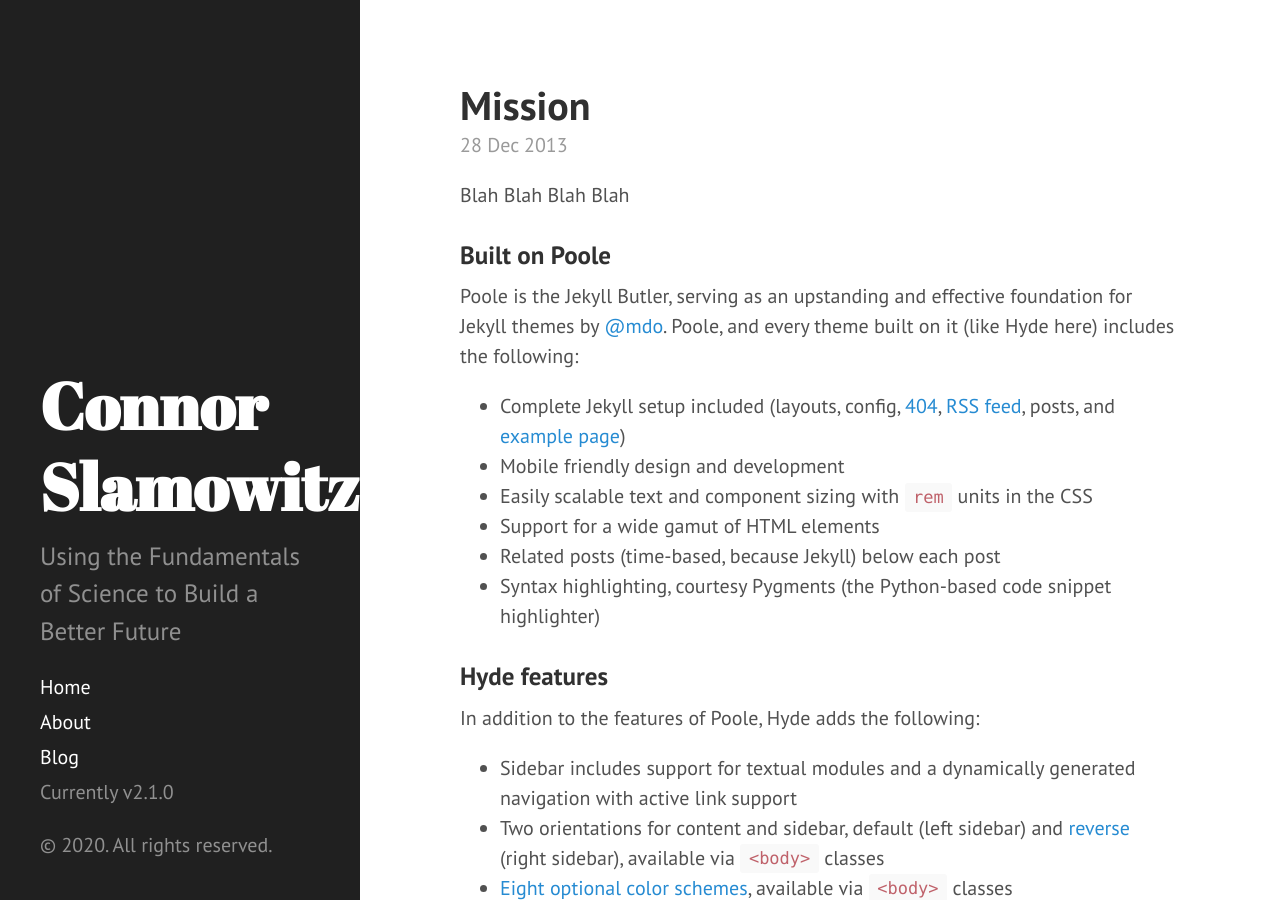
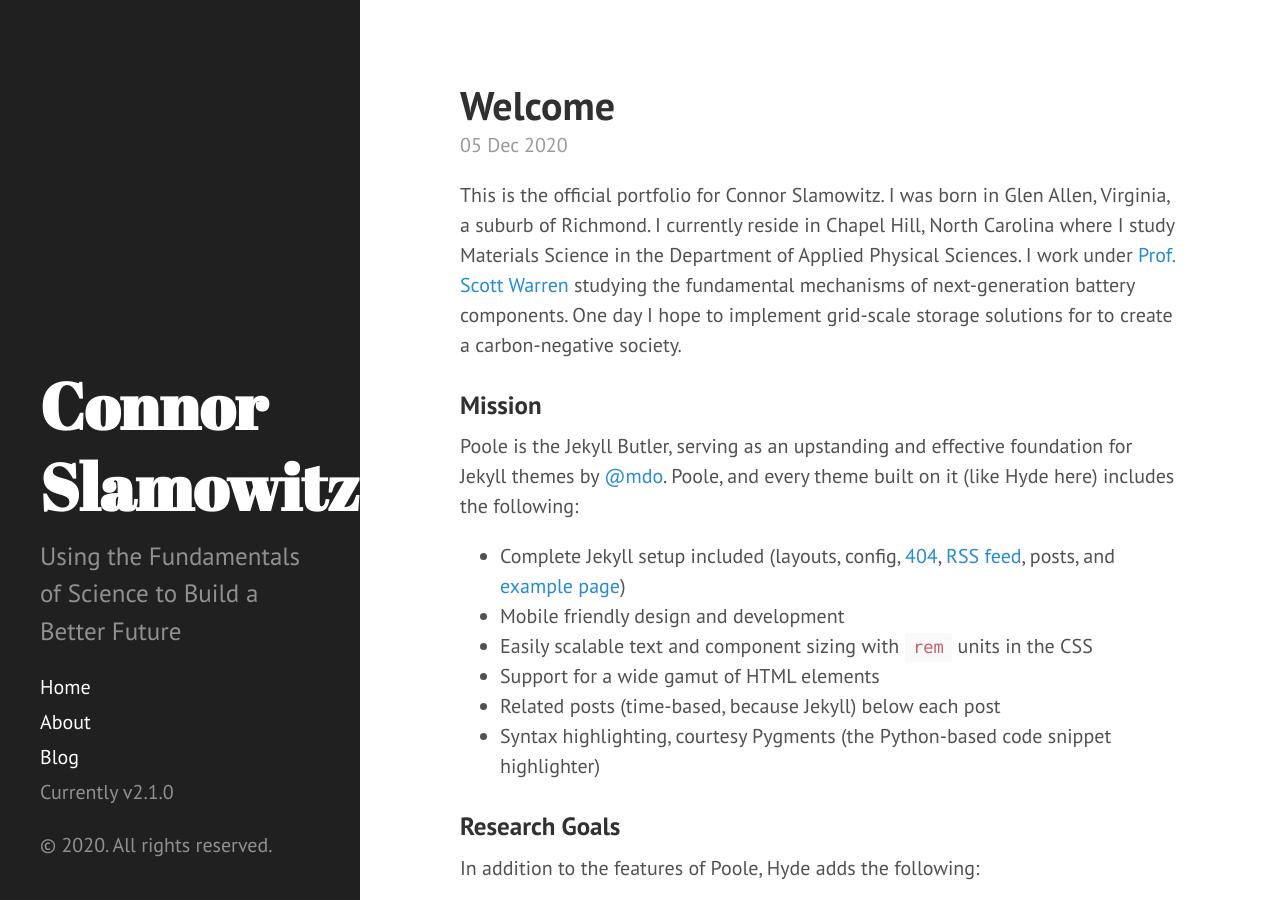
Before and after one commit to ConnorSlamowitz/Connor-Slamowitz, a Jekyll site: the page built from _posts/2020-12-5-introducing-connor.md, in a window 1280 px wide and 900 px high. Built offline with Jekyll 4.4.1, drawn with Linux system fonts in a browser that asks for light colours; Markdown is read by kramdown in place of the engine named in the settings.

Commit message:
Update and rename 2013-12-28-introducing-hyde.md to 2020-12-5-introducing-connor.md

```diff
--- a/_posts/2013-12-28-introducing-hyde.md
+++ b/_posts/2020-12-5-introducing-connor.md
@@ -1,11 +1,11 @@
 ---
 layout: post
-title: Mission
+title: Welcome
 ---
 
-Blah Blah Blah Blah
+This is the official portfolio for Connor Slamowitz. I was born in Glen Allen, Virginia, a suburb of Richmond. I currently reside in Chapel Hill, North Carolina where I study Materials Science in the Department of Applied Physical Sciences. I work under [Prof. Scott Warren](http://2d-lab.com/) studying the fundamental mechanisms of next-generation battery components. One day I hope to implement grid-scale storage solutions for to create a carbon-negative society.
 
-### Built on Poole
+### Mission
 
 Poole is the Jekyll Butler, serving as an upstanding and effective foundation for Jekyll themes by [@mdo](https://twitter.com/mdo). Poole, and every theme built on it (like Hyde here) includes the following:
 
@@ -16,7 +16,7 @@
 * Related posts (time-based, because Jekyll) below each post
 * Syntax highlighting, courtesy Pygments (the Python-based code snippet highlighter)
 
-### Hyde features
+### Research Goals
 
 In addition to the features of Poole, Hyde adds the following:
 
```
